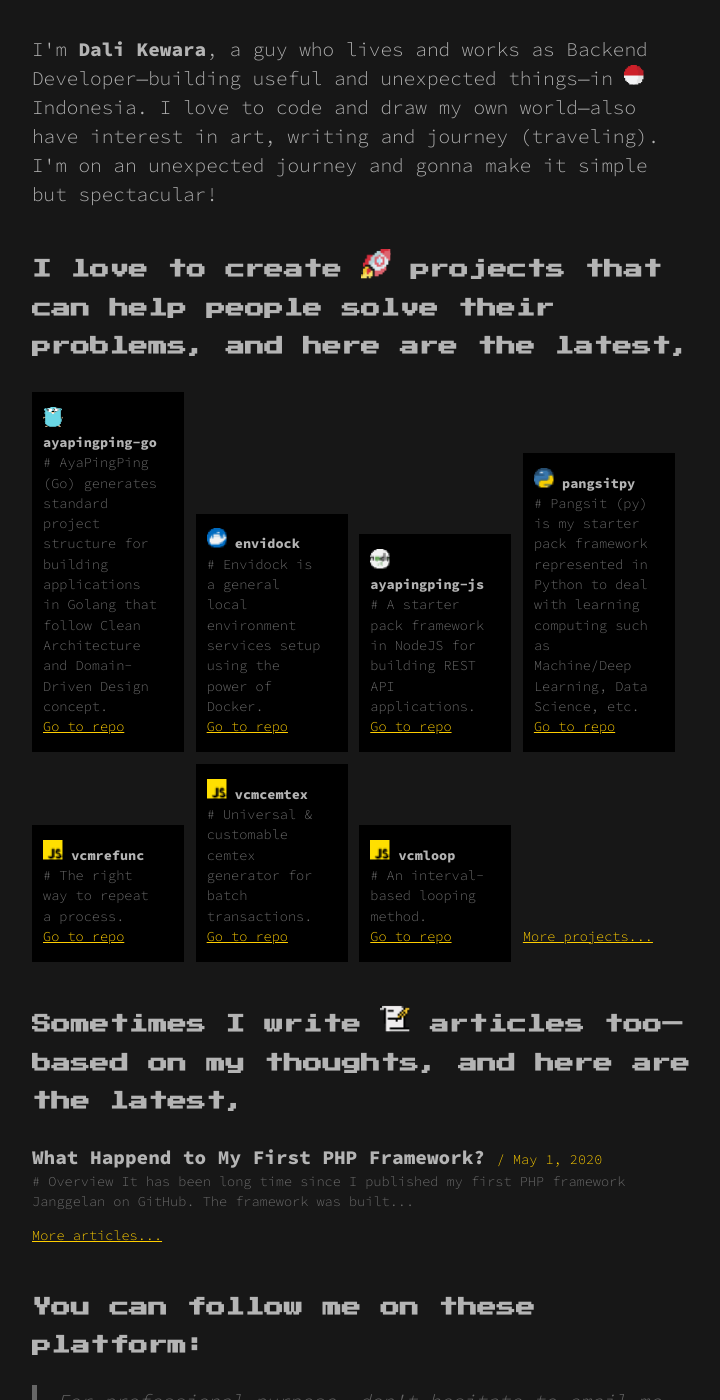
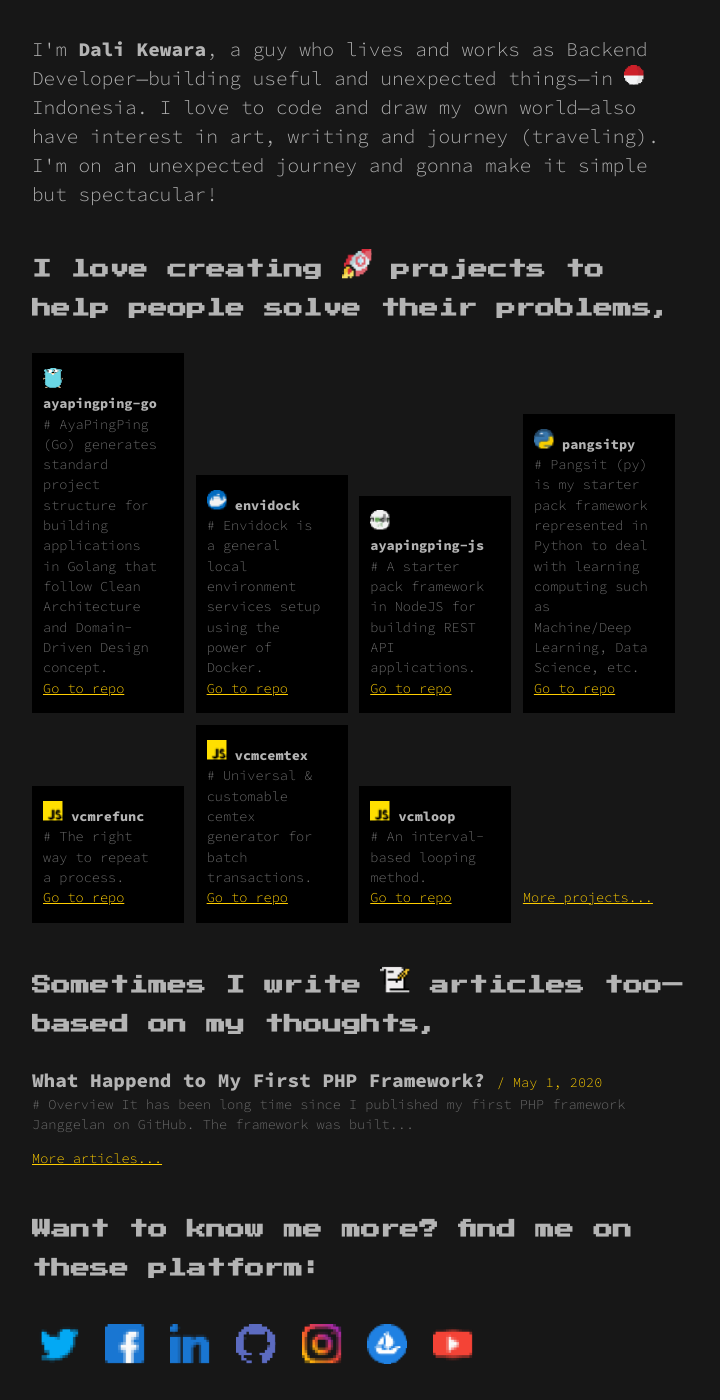
Before and after one commit to dalikewara/dalikewara.github.io, a Jekyll site: the page built from index.html, in a window 1280 px wide and 1400 px high, scrolled down 413 px. Shown: the whole window, without its empty margins (278-998 px from the left). Built offline with Jekyll 4.4.1, drawn with Linux system fonts in a browser that asks for light colours; nearby versions of some CDN libraries.

Commit message:
update some scripts

```diff
--- a/_config.yml
+++ b/_config.yml
@@ -40,15 +40,15 @@ greeting:
 footer:
   copyright: "Copyright © 2017 - 2022 Dali Kewara. All rights reserved. Proudly made with <a href='https://jekyllrb.com'>Jekyll</a>, hosted on <a href='https://www.netlify.com/'>Netlify</a>."
 articles:
-  title: "Sometimes I write articles based on my thoughts, and here they are,"
-  latestTitle: "Sometimes I write <img src='/assets/img/scroll-pixel.png'/> articles too&mdash;based on my thoughts, and here are the latest,"
+  title: "Sometimes I write articles&mdash;based on my thoughts, and here they are,"
+  latestTitle: "Sometimes I write <img src='/assets/img/scroll-pixel.png'/> articles too&mdash;based on my thoughts,"
   latestLimit: 5
   excerptLimit: 20
   viewMoreUrl: "/articles"
   notFoundIcon: "/assets/img/robotics-pixel.png"
 projects:
-  title: "I love to create projects that can help people solve their problems, and here they are,"
-  latestTitle: "I love to create <img src='/assets/img/rocket-pixel.png'/> projects that can help people solve their problems, and here are the latest,"
+  title: "I love creating projects to help people solve their problems, and here they are,"
+  latestTitle: "I love creating <img src='/assets/img/rocket-pixel.png'/> projects to help people solve their problems,"
   latestLimit: 7
   viewMoreUrl: "/projects"
   notFoundIcon: "/assets/img/robotics-pixel.png"
@@ -56,6 +56,6 @@ attribution:
   title: "Attribution"
   description: "Some assets you found on this website didn't created by myself. I know that making such a good things takes a lot of time and effort, so I proudly to give them an attribution to credit the creator. Because this website has a pixel vibes, so I convert them to a pixel first using <a href='https://giventofly.github.io/pixelit/'>Pixel It</a>&mdash;if they are not a pixel art by default."
 contact:
-  title: "You can follow me on these platform:"
+  title: "Want to know me more? find me on these platform:"
   description: "<blockquote>For professional purpose, don't hesitate to email me at <code>dalikewara[at]gmail.com</code></blockquote>"
   notFoundIcon: "/assets/img/robotics-pixel.png"
--- a/_includes/contact_list.html
+++ b/_includes/contact_list.html
@@ -17,9 +17,6 @@
     <div id="contact-list-inner" class="section-inner">
         <div id="contact-list-header">
             <h2>{{- title -}}</h2>
-            {% if description %}
-                <p>{{- description -}}</p>
-            {% endif %}
         </div>
         {% if contents %}
             {% for content in contents %}
@@ -42,5 +39,8 @@
         {% else %}
             <p class="item-not-found">No social found... <img src="{{- notFoundIcon -}}" class="icon"/></p>
         {% endif %}
+        {% if description %}
+            <p>{{- description -}}</p>
+        {% endif %}
     </div>
 </div>
```
